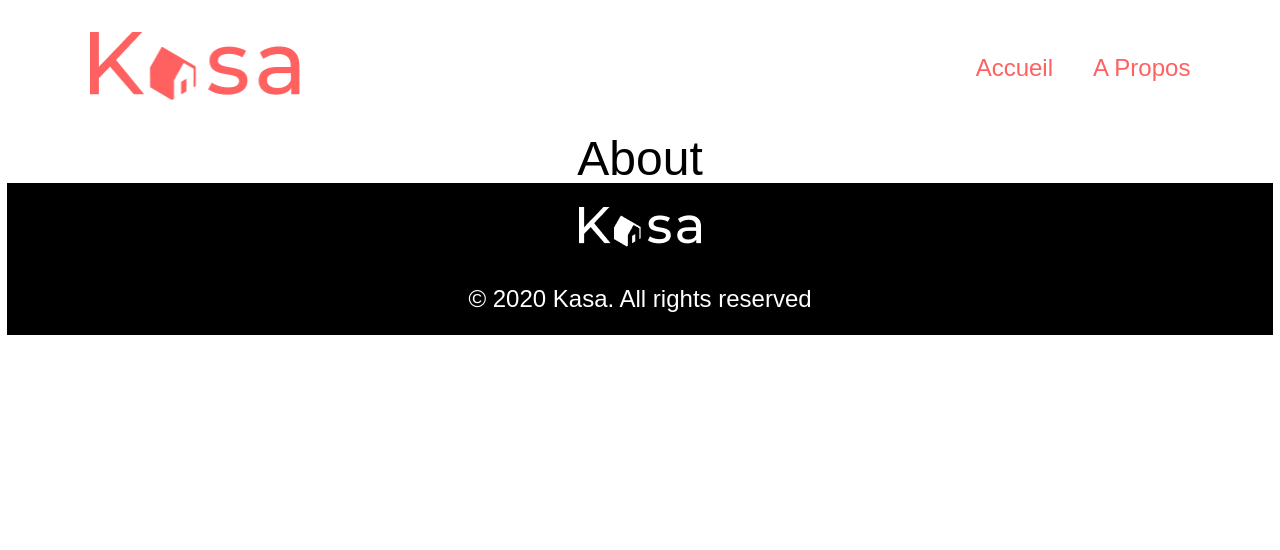
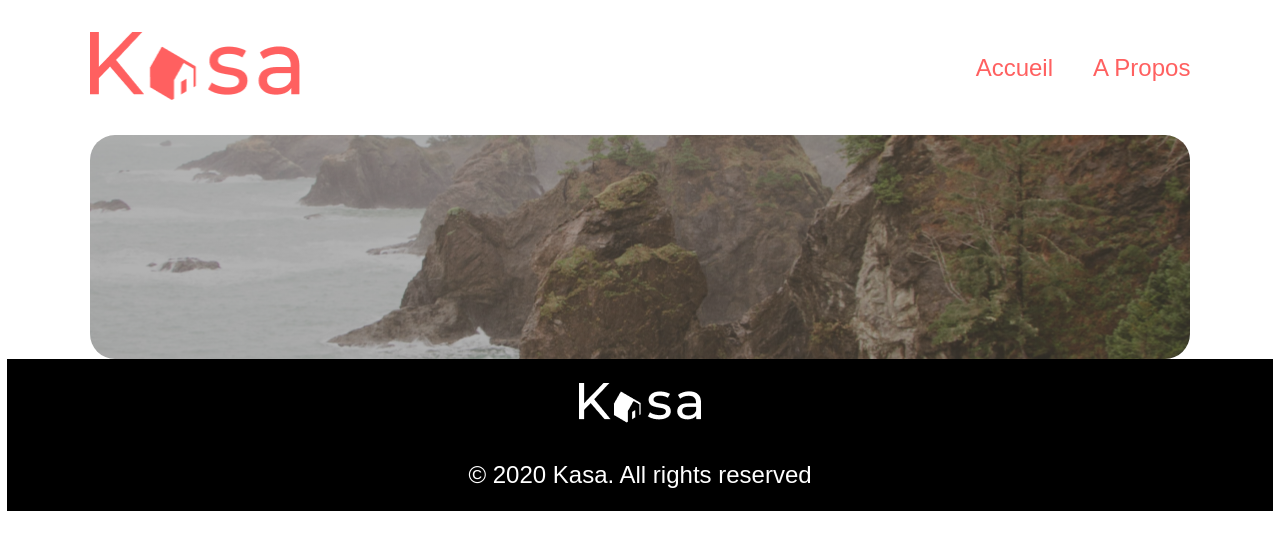
Before and after one commit to Cehesse/Kasa, a React (Create React App) app: page /About in a window 1280 px wide. Shown: the top 550 px of the page. Built offline with nearby package versions, Linux system fonts and the light colour scheme.

Commit message:
Banner about

```diff
--- a/src/components/Banner/index.jsx
+++ b/src/components/Banner/index.jsx
@@ -1,8 +1,18 @@
+//REACT
+import { useEffect, useState } from 'react';
+
 //FCT
-export default function Banner() {
+export default function Banner({title}) {
+
+	const [aboutPage, setAboutPage] = useState(false);
+
+	useEffect(() => {
+		if(window.location.pathname === '/about'){setAboutPage(true)};
+	  },[]);
+
 	return (
-		<div className='banner-section'>
-			<h1 className='banner-section__title'>Chez vous, partout et ailleurs</h1>
+		<div className={aboutPage ? 'banner-section--about' : 'banner-section--home'}>
+			<h1 className={aboutPage ? 'banner-section--about__title' : 'banner-section--home__title'}>{title}</h1>
 		</div>
 	);
 }
--- a/src/pages/About/index.jsx
+++ b/src/pages/About/index.jsx
@@ -1,9 +1,24 @@
-function About() {
+import Banner from '../../components/Banner'
+//import datas from '../../datas/logements'
+
+function Home() {
     return (
-      <div>
-        <h1> About</h1>
+      <div className='pages'>
+        <Banner />
+{/*       <div className='cards'>
+      {datas.map(data => {
+                return (
+                    <Card
+                        key={data.id}
+                        id={data.id}
+                        title={data.title}
+                        cover={data.cover}
+                    />
+                )
+            })}
+      </div>  */}
       </div>
     )
   }
 
-  export default About
+  export default Home
--- a/src/pages/Home/index.jsx
+++ b/src/pages/Home/index.jsx
@@ -1,17 +1,11 @@
-//import { Link } from 'react-router-dom'
 import Banner from '../../components/Banner'
 import Card from '../../components/Card'
-
-/* const reponse = await fetch("../datas/logements.json");
-const logement = reponse.json();
-console.log(logement); */
-
 import datas from '../../datas/logements'
 
 function Home() {
     return (
       <div className='pages'>
-        <Banner />
+      <Banner title={"Chez vous, partout et ailleurs"}/>
       <div className='cards'>
       {datas.map(data => {
                 return (
--- a/src/sass/abstracts/_mixins.scss
+++ b/src/sass/abstracts/_mixins.scss
@@ -12,3 +12,17 @@
             box-shadow: $offset-x * $multiplicateur $offset-y * $multiplicateur $blur-radius rgba(0, 0, 0, $opacity * $multiplicateur);
         }
 }
+
+@mixin banner-section(){
+    @include flex(row,center,center);
+    width: 100%;
+    height: 224px;
+    border-radius: 25px;
+    background-blend-mode: darken;
+    background-position: center;
+    background-repeat: no-repeat;
+    &__title{
+        position: absolute;
+        color: $color-white;
+        }
+}
--- a/src/sass/components/_banner.scss
+++ b/src/sass/components/_banner.scss
@@ -1,14 +1,9 @@
-.banner-section{
-    @include flex(row,center,center);
-    width: 100%;
-    height: 224px;
-    border-radius: 25px;
+.banner-section--home{
+    @include banner-section;
     background-image: linear-gradient(to bottom, rgba(0, 0, 0, 0.3), rgba(0, 0, 0, 0.3)), url('../../assets/img/banner.png');
-    background-blend-mode: darken;
-    background-position: center;
-    background-repeat: no-repeat;
-        &__title{
-            position: absolute;
-            color: $color-white;
-            }
 }
+
+.banner-section--about{
+    @include banner-section;
+    background-image: linear-gradient(to bottom, rgba(0, 0, 0, 0.3), rgba(0, 0, 0, 0.3)), url('../../assets/img/banner--about.png');
+}
```
Also changed, not shown: src/components/Collapse/index.jsx (added, +11 -0 lines), src/assets/img/banner--about.png (added).
